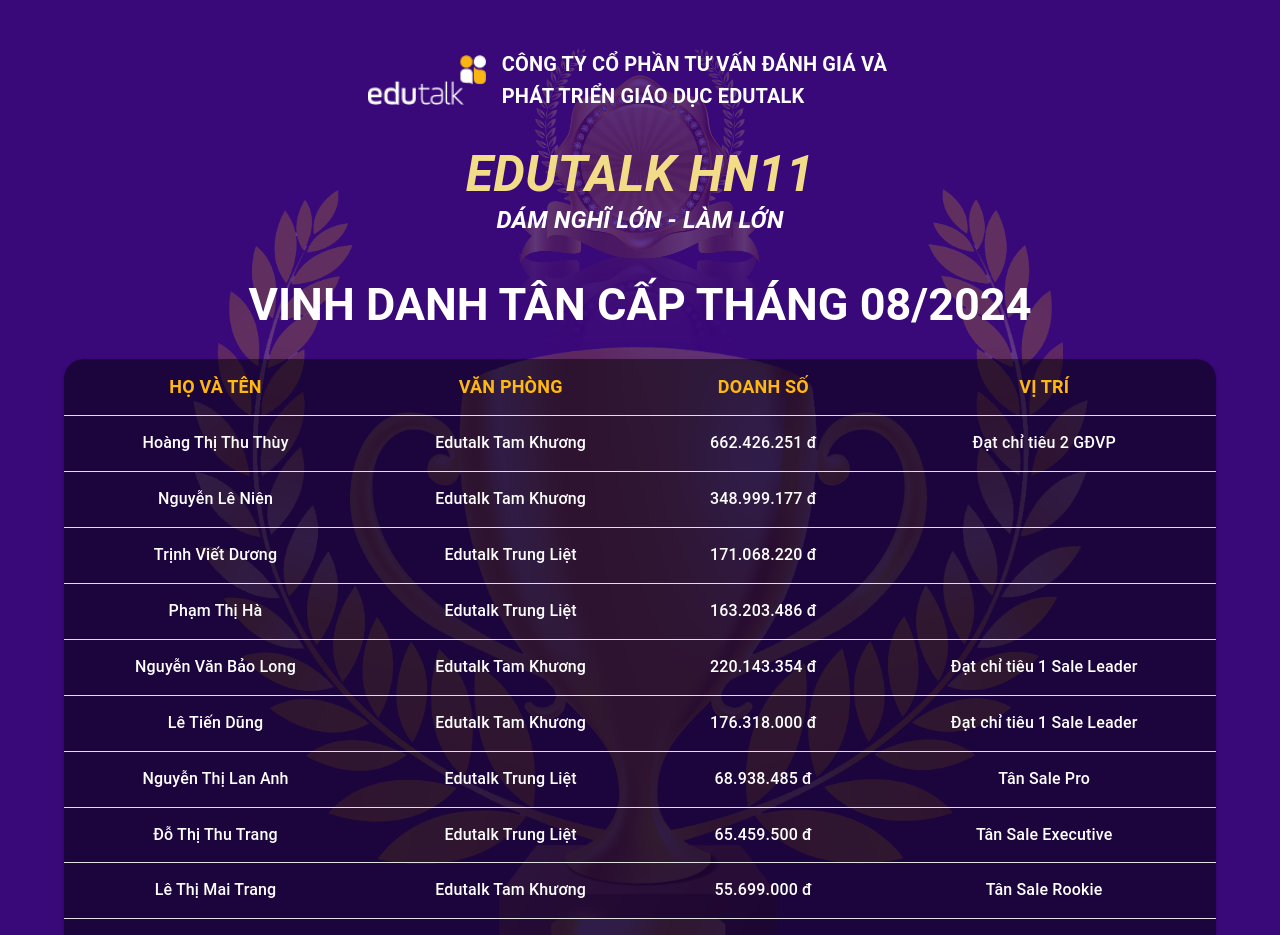
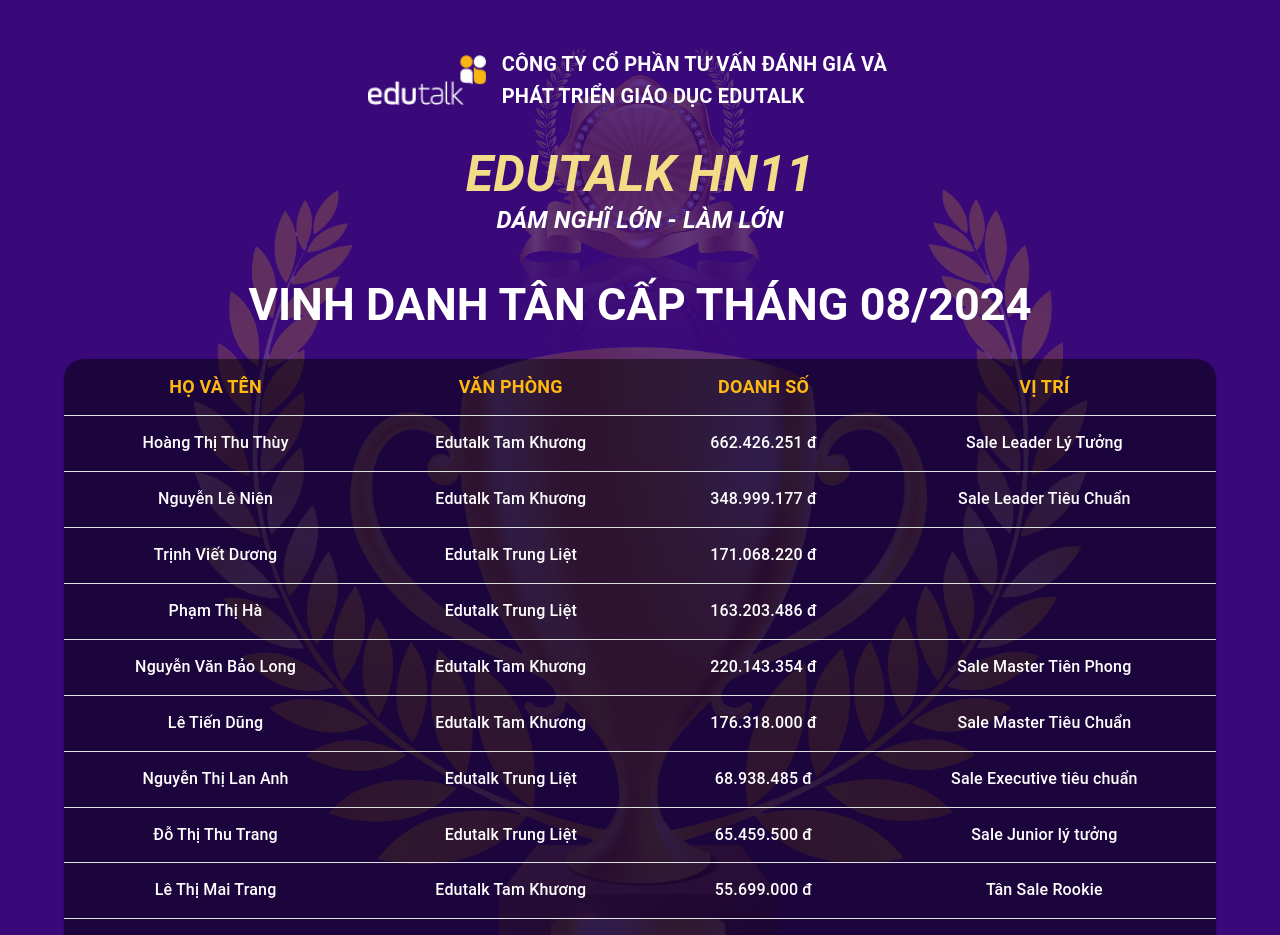
Before and after one commit to thuhieutryhard/edutalk_th, a React (Create React App) app: page / in a window 1280 px wide. Shown: the top 935 px of the page. Built offline with nearby package versions, Linux system fonts and the light colour scheme.

Commit message:
Update data.js

```diff
--- a/src/data.js
+++ b/src/data.js
@@ -3,13 +3,13 @@
       name: "Hoàng Thị Thu Thùy",
       office: "Edutalk Tam Khương",
       revenue: "662.426.251 đ",
-      position: "Đạt chỉ tiêu 2 GĐVP",
+      position: "Sale Leader Lý Tưởng",
     },
     {
       name: "Nguyễn Lê Niên",
       office: "Edutalk Tam Khương",
       revenue: "348.999.177 đ",
-      position: "",
+      position: "Sale Leader Tiêu Chuẩn",
     },
     {
       name: "Trịnh Viết Dương",
@@ -27,25 +27,25 @@
       name: "Nguyễn Văn Bảo Long",
       office: "Edutalk Tam Khương",
       revenue: "220.143.354 đ",
-      position: "Đạt chỉ tiêu 1 Sale Leader",
+      position: "Sale Master Tiên Phong",
     },
     {
       name: "Lê Tiến Dũng",
       office: "Edutalk Tam Khương",
       revenue: "176.318.000 đ",
-      position: "Đạt chỉ tiêu 1 Sale Leader",
+      position: "Sale Master Tiêu Chuẩn",
     },
     {
       name: "Nguyễn Thị Lan Anh",
       office: "Edutalk Trung Liệt",
       revenue: "68.938.485 đ",
-      position: "Tân Sale Pro",
+      position: "Sale Executive tiêu chuẩn",
     },
     {
       name: "Đỗ Thị Thu Trang",
       office: "Edutalk Trung Liệt",
       revenue: "65.459.500 đ",
-      position: "Tân Sale Executive",
+      position: "Sale Junior lý tưởng",
     },
     {
       name: "Lê Thị Mai Trang",
@@ -57,6 +57,6 @@
       name: "Nguyễn Hải Đăng",
       office: "Edutalk Tam Khương",
       revenue: "54.135.000 đ",
-      position: "Doanh số CTV nổi bật",
+      position: "Sale Junior lý tưởng",
     },
   ];
```
